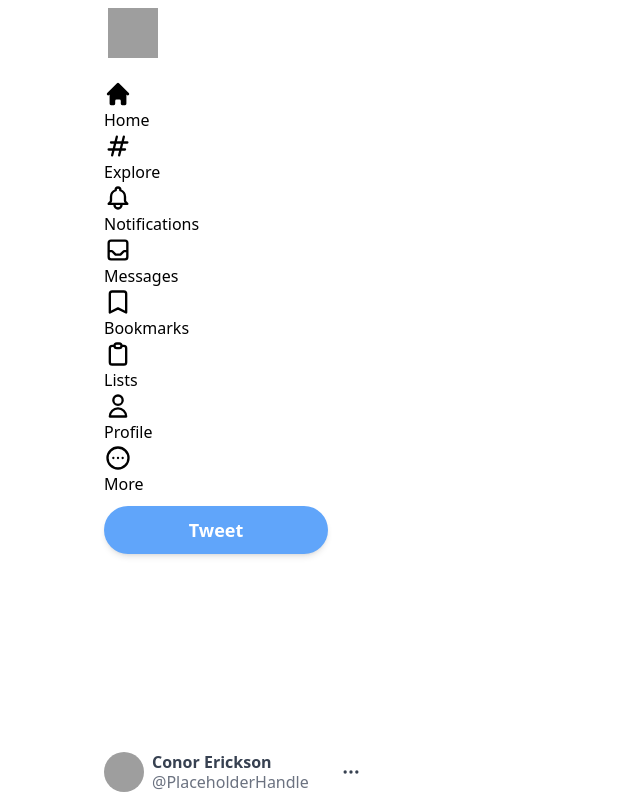
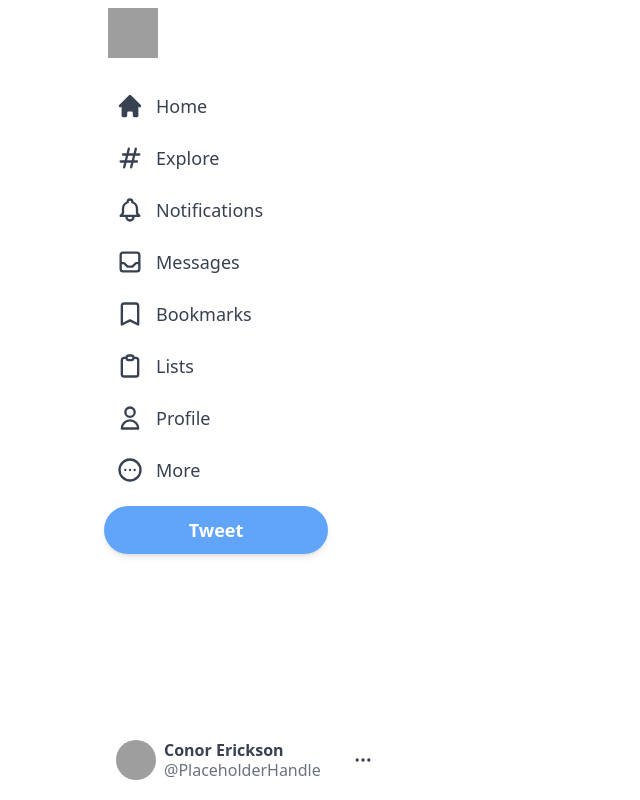
Before and after one commit to conorerickson/twitter-clone-v1, a Next.js app: page / in a window 1280 px wide. Shown: the whole page, without its empty margins (0-640 px from the left). Built offline with nearby package versions, Linux system fonts and the light colour scheme; grey boxes are pictures that could not be loaded.

Commit message:
Fixed styling class errors, added hover effect

```diff
--- a/components/SidebarMenuItem.js
+++ b/components/SidebarMenuItem.js
@@ -1,11 +1,8 @@
-import React from 'react'
-
-export default function SidebarMenuItem({text,  Icon}) {
+export default function SidebarMenuItem({ text, Icon, active }) {
   return (
-    <div>
+    <div className="hoverEffect flex items-center text-gray-700 justify-center xl:justify-start text-lg space-x-3">
       <Icon className="h-7" />
-      <span>{text}</span>
-
+      <span className={`${active && "font-bold"} hidden xl:inline`}>{text}</span>
     </div>
-  )
+  );
 }
--- a/styles/globals.css
+++ b/styles/globals.css
@@ -1,3 +1,9 @@
 @tailwind base;
 @tailwind components;
 @tailwind utilities;
+
+@layer components{
+  .hoverEffect{
+      @apply cursor-pointer hover:bg-gray-200 rounded-full w-[52px] xl:w-auto h-[52px] xl:h-auto xl:p-3 transition duration-500 ease-out
+  }
+}
```
